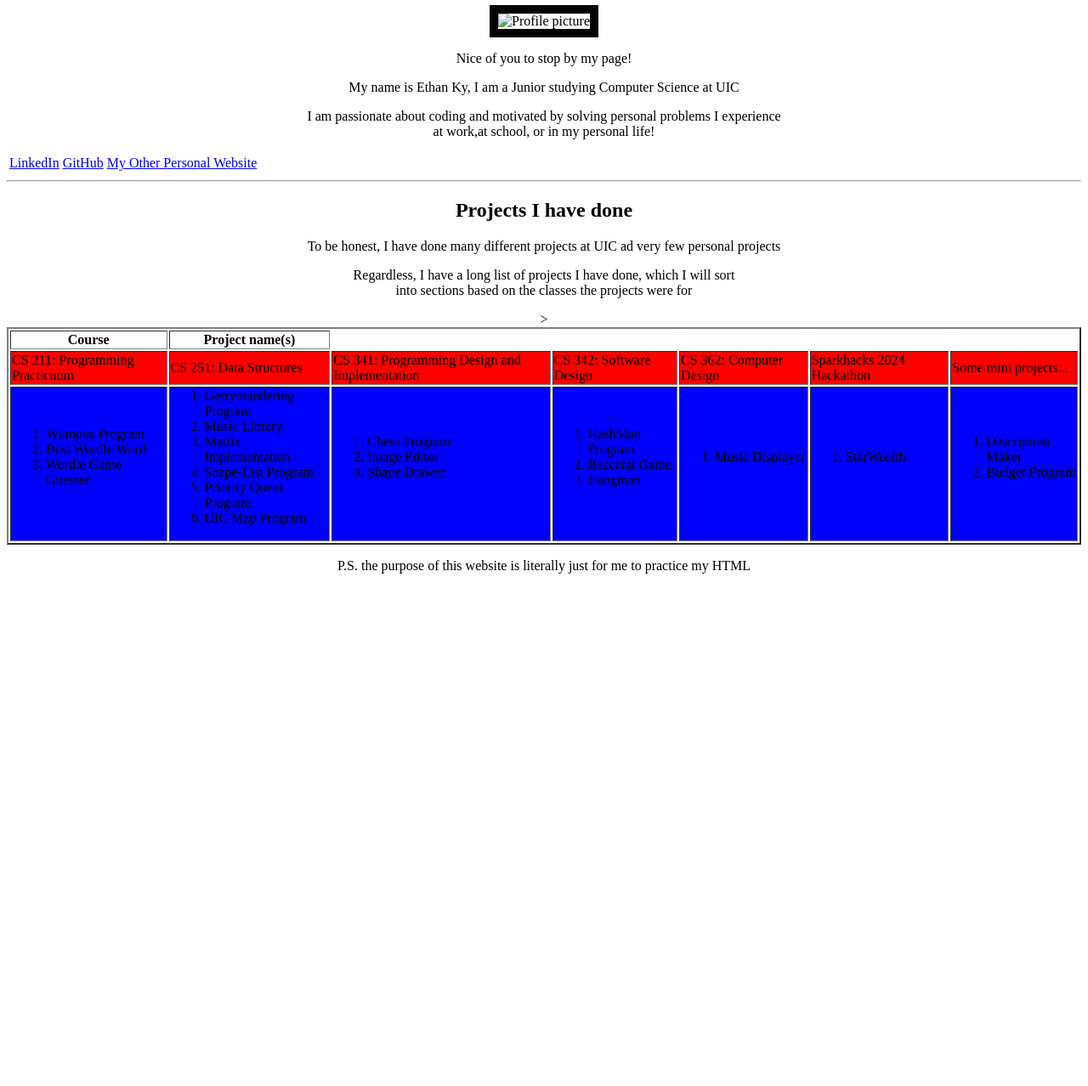
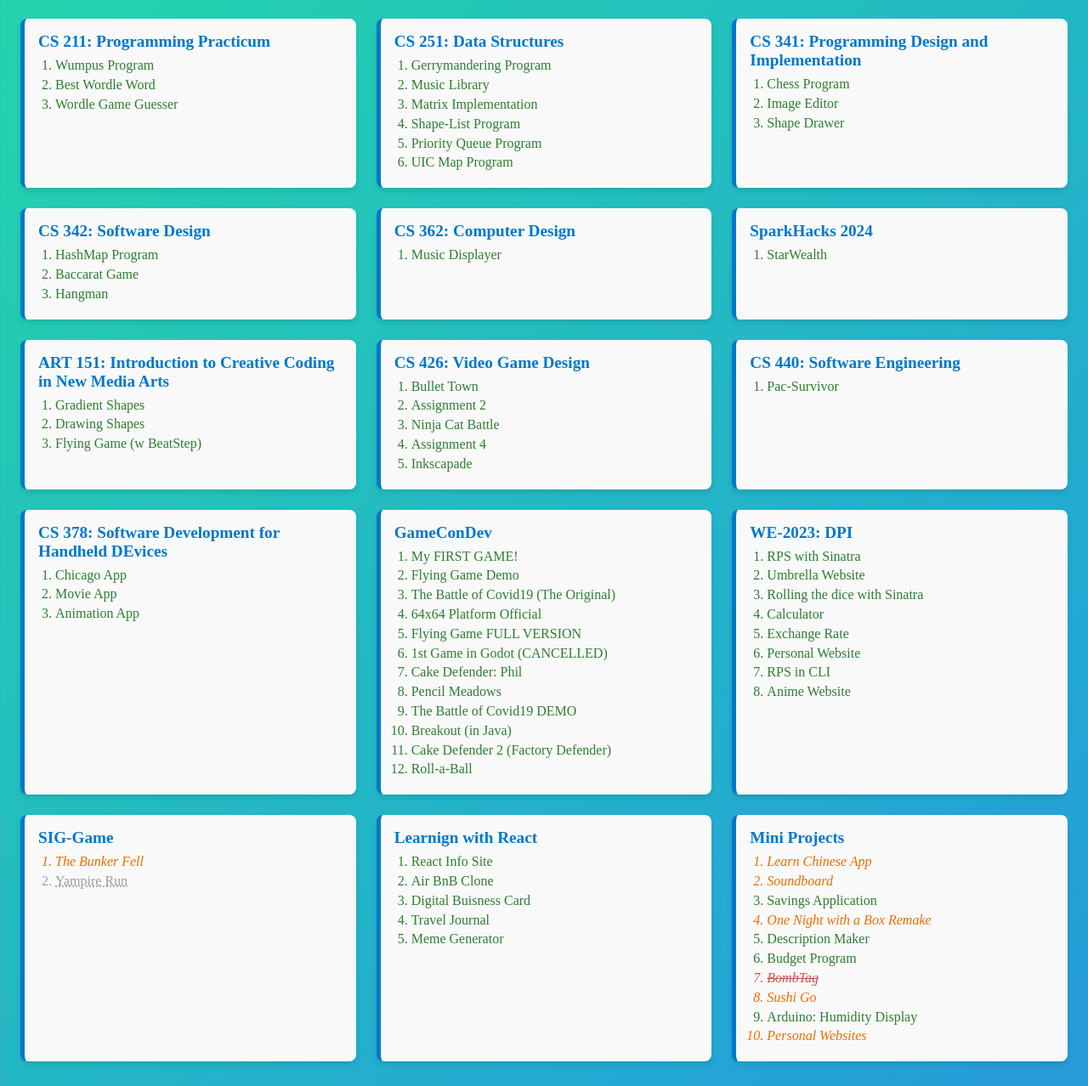
Before and after one commit to eky2429/Personal-Website, a plain HTML site: page projects.html in a window 1280 px wide. Shown: the part 60-1338 px from the top of the page at 85% size. Before the commit the page ends 800 px from the top, so only its background shows below. Drawn offline with Linux system fonts and the light colour scheme.

Commit message:
Added different styles for the proejcts page and a separate one for the index page

```diff
--- a/projects.html
+++ b/projects.html
@@ -1,109 +1,172 @@
 <html>
     <head>
         <title> My Basic Website</title>
+        <link rel = "stylesheet" href = "style.css">
     </head>
-    <body align = "center" >
-        <!--First section - about me-->
-        <div>
-            <h1> Welcome to my page! </h1>
+    <body>
 
-            <img src = "ProfilePic.png" alt = "Profile picture" border = "10px"/>
+        <h1 class = "center-text">Projects I Have Done</h1>
 
-            <p>Nice of you to stop by my page!</p>
-            <p>My name is Ethan Ky, I am a Junior studying Computer Science at UIC</p>
-            <p>I am passionate about coding and motivated by solving personal problems I experience<br/>
-            at work,at school, or in my personal life!</p>
 
-            <!--Links to check out-->
-            <table>
-                <td><a href = "https://www.linkedin.com/in/ethan-ky2429/">LinkedIn</a></td>
-                <td><a href = "https://github.com/eky2429">GitHub</a></td>
-                <td><a href = "https://ethan-ky-site.onrender.com/">My Other Personal Website</a></td>
-            </table>
+          <section>
+            <div class="projects-container">
+              <div class="course-card">
+                <h3>CS 211: Programming Practicum</h3>
+                <ol>
+                  <li class="finished">Wumpus Program</li>
+                  <li class="finished">Best Wordle Word</li>
+                  <li class="finished">Wordle Game Guesser</li>
+                </ol>
               </div>
 
-        <hr>
+              <div class="course-card">
+                <h3>CS 251: Data Structures</h3>
+                <ol>
+                  <li class="finished">Gerrymandering Program</li>
+                  <li class="finished">Music Library</li>
+                  <li class="finished">Matrix Implementation</li>
+                  <li class="finished">Shape-List Program</li>
+                  <li class="finished">Priority Queue Program</li>
+                  <li class="finished">UIC Map Program</li>
+                </ol>
+              </div>
 
-        <!--Second Section - Projects-->
-        <div>
-            <h2>Projects I have done</h2>
-            <p>To be honest, I have done many different projects at UIC ad very few personal projects</p>
-            <p>Regardless, I have a long list of projects I have done, which I will sort<br/>
-                into sections based on the classes the projects were for</p>
-            <table border = "2">
-                <!--2 columns-->>
-                <!--8 rows (1 header row + 7 other rows...)-->
-                <th>Course</th>
-                <th>Project name(s)</th>
+              <div class="course-card">
+                <h3>CS 341: Programming Design and Implementation</h3>
+                <ol>
+                  <li class="finished">Chess Program</li>
+                  <li class="finished">Image Editor</li>
+                  <li class="finished">Shape Drawer</li>
+                </ol>
+              </div>
 
-                <tr bgcolor = "red">
-                    <td>CS 211: Programming Practicuum</td>
-                    <td>CS 251: Data Structures</td>
-                    <td>CS 341: Programming Design and Implementation</td>
-                    <td>CS 342: Software Design</td>
-                    <td>CS 362: Computer Design</td>
-                    <td>Sparkhacks 2024 Hackathon</td>
-                    <td>Some mini projects...</td>
-                </tr>
+              <div class="course-card">
+                <h3>CS 342: Software Design</h3>
+                <ol>
+                  <li class="finished">HashMap Program</li>
+                  <li class="finished">Baccarat Game</li>
+                  <li class="finished">Hangman</li>
+                </ol>
+              </div>
 
-                <tr bgcolor = "blue">
-                    <!--For 211-->
-                    <td>
+              <div class="course-card">
+                <h3>CS 362: Computer Design</h3>
                 <ol>
-                            <li>Wumpus Program</li>
-                            <li>Best Wordle Word</li>
-                            <li>Wordle Game Guesser</li>
+                  <li class="finished">Music Displayer</li>
                 </ol>
-                    </td>
-                    <!--For 251-->
-                    <td>
+              </div>
+
+              <div class="course-card">
+                <h3>SparkHacks 2024</h3>
                 <ol>
-                            <li>Gerrymandering Program</li>
-                            <li>Music Library</li>
-                            <li>Matrix Implementation</li>
-                            <li>Shape-List Program</li>
-                            <li>Priority Queue Program</li>
-                            <li>UIC Map Program</li>
+                  <li class="finished">StarWealth</li>
                 </ol>
-                    </td>
-                    <!--For 341-->
-                    <td>
+              </div>
+
+              <div class="course-card">
+                <h3>ART 151: Introduction to Creative Coding in New Media Arts</h3>
                 <ol>
-                            <li>Chess Program</li>
-                            <li>Image Editor</li>
-                            <li>Shape Drawer</li>
+                  <li class="finished">Gradient Shapes</li>
+                  <li class="finished">Drawing Shapes</li>
+                  <li class="finished">Flying Game (w BeatStep)</li>
                 </ol>
-                    </td>
-                    <!--For 342-->
-                    <td>
+              </div>
+
+              <div class="course-card">
+                <h3>CS 426: Video Game Design</h3>
                 <ol>
-                            <li>HashMap Program</li>
-                            <li>Baccarat Game</li>
-                            <li>Hangman</li>
+                  <li class="finished">Bullet Town</li>
+                  <li class="finished">Assignment 2</li>
+                  <li class="finished">Ninja Cat Battle</li>
+                  <li class="finished">Assignment 4</li>
+                  <li class="finished">Inkscapade</li>
                 </ol>
-                    </td>
-                    <!--For 362-->
-                    <td>
+              </div>
+
+              <div class="course-card">
+                <h3>CS 440: Software Engineering</h3>
                 <ol>
-                            <li>Music Displayer</li>
+                  <li class="finished">Pac-Survivor</li>
                 </ol>
-                    </td>
-                    <!--For Sparkhacks-->
-                    <td>
+              </div>
+
+              <div class="course-card">
+                <h3>CS 378: Software Development for Handheld DEvices</h3>
                 <ol>
-                            <li>StarWealth</li>
+                  <li class="finished">Chicago App</li>
+                  <li class="finished">Movie App</li>
+                  <li class="finished">Animation App</li>
                 </ol>
-                    </td>
-                    <!--For mini projects-->
-                    <td>
+              </div>
+
+              <div class="course-card">
+                <h3>GameConDev</h3>
                 <ol>
-                            <li>Description Maker</li>
-                            <li>Budget Program</li>
+                  <li class="finished">My FIRST GAME!</li>
+                  <li class="finished">Flying Game Demo</li>
+                  <li class="finished">The Battle of Covid19 (The Original)</li>
+                  <li class="finished">64x64 Platform Official</li>
+                  <li class="finished">Flying Game FULL VERSION</li>
+                  <li class="finished">1st Game in Godot (CANCELLED)</li>
+                  <li class="finished">Cake Defender: Phil</li>
+                  <li class="finished">Pencil Meadows</li>
+                  <li class="finished">The Battle of Covid19 DEMO</li>
+                  <li class="finished">Breakout (in Java)</li>
+                  <li class="finished">Cake Defender 2 (Factory Defender)</li>
+                  <li class="finished">Roll-a-Ball</li>
                 </ol>
-                    </td>
-                </tr>
-            </table>
               </div>
+
+              <div class="course-card">
+                <h3>WE-2023: DPI</h3>
+                <ol>
+                  <li class="finished">RPS with Sinatra</li>
+                  <li class="finished">Umbrella Website</li>
+                  <li class="finished">Rolling the dice with Sinatra</li>
+                  <li class="finished">Calculator</li>
+                  <li class="finished">Exchange Rate</li>
+                  <li class="finished">Personal Website</li>
+                  <li class="finished">RPS in CLI</li>
+                  <li class="finished">Anime Website</li>
+                </ol>
+              </div>
+
+              <div class="course-card">
+                <h3>SIG-Game</h3>
+                <ol>
+                  <li class="in-progress">The Bunker Fell</lili>
+                  <li class="planned">Yampire Run</lili>
+                </ol>
+              </div>
+
+              <div class="course-card">
+                <h3>Learnign with React</h3>
+                <ol>
+                  <li class="finished">React Info Site</li>
+                  <li class="finished">Air BnB Clone</li>
+                  <li class="finished">Digital Buisness Card</li>
+                  <li class="finished">Travel Journal</li>
+                  <li class="finished">Meme Generator</li>
+                </ol>
+              </div>
+
+              <div class="course-card">
+                <h3>Mini Projects</h3>
+                <ol>
+                  <li class="in-progress">Learn Chinese App</lili>
+                  <li class="in-progress" >Soundboard</li>
+                  <li class="finished">Savings Application</li>
+                  <li class="in-progress">One Night with a Box Remake</li>
+                  <li class="finished">Description Maker</li>
+                  <li class="finished">Budget Program</li>
+                  <li class = "cancelled">BombTag</li>
+                  <li class = "in-progress">Sushi Go</li>
+                  <li class = "finished">Arduino: Humidity Display</li>
+                  <li class="in-progress">Personal Websites</lili>
+                </ol>
+              </div>
+            </div>
+          </section>
 
         <!--3rdish Section - Footer-->
         <p>P.S. the purpose of this website is literally just for me to practice my HTML</p>
--- a/style.css
+++ b/style.css
@@ -2,8 +2,10 @@ body {
     background: linear-gradient(-45deg, #ba52ee, #3c6de7, #23a6d5, #23d5ab);
       background-size: 400% 100%;
       animation: gradient 5s ease infinite;
+  }
 
-    max-width: 500px;
+
+  .index {
     padding-top: 40px;
     padding-bottom: 40px;
     margin: auto;
@@ -62,3 +64,76 @@ body {
     margin: 5px;
     text-decoration: none;
   }
+
+
+  /*projects.html*/
+  .projects-container {
+    display: grid;
+    grid-template-columns: repeat(auto-fit, minmax(300px, 1fr));
+    gap: 1.5rem;
+    padding: 1rem;
+  }
+
+  .course-card {
+    background-color: #f9f9f9;
+    border-left: 5px solid #0077cc;
+    border-radius: 8px;
+    padding: 1rem;
+    box-shadow: 0 4px 6px rgba(0, 0, 0, 0.1);
+  }
+
+  .course-card h3 {
+    margin-top: 0;
+    margin-bottom: 0.5rem;
+    font-size: 1.2rem;
+    color: #0077cc;
+  }
+
+  .course-card ol {
+    margin: 0;
+    padding-left: 1.25rem;
+  }
+
+  .course-card li {
+    margin-bottom: 0.3rem;
+  }
+
+  @media (max-width: 600px) {
+    .projects-container {
+      grid-template-columns: fr;
+    }
+  }
+
+  .finished {
+    color: #2e7d32; /* green */
+    font-weight: 500;
+  }
+
+  .in-progress {
+    color: #ef6c00; /* orange */
+    font-style: italic;
+  }
+
+  .planned {
+    color: #9e9e9e; /* gray */
+    text-decoration: underline dotted;
+  }
+
+  .cancelled {
+    color: #c62828; /* dark red */
+    font-style: italic;
+    text-decoration: line-through;
+    opacity: 0.8;
+  }
+
+  .center-text {
+    text-align: center;
+  }
+
+  .right-text {
+    text-align: right;
+  }
+
+  .left-text {
+    text-align: left;
+  }
```
Also changed, not shown: index.html (+2 -1 lines). Lines whose indentation alone changed are shown as unchanged.
